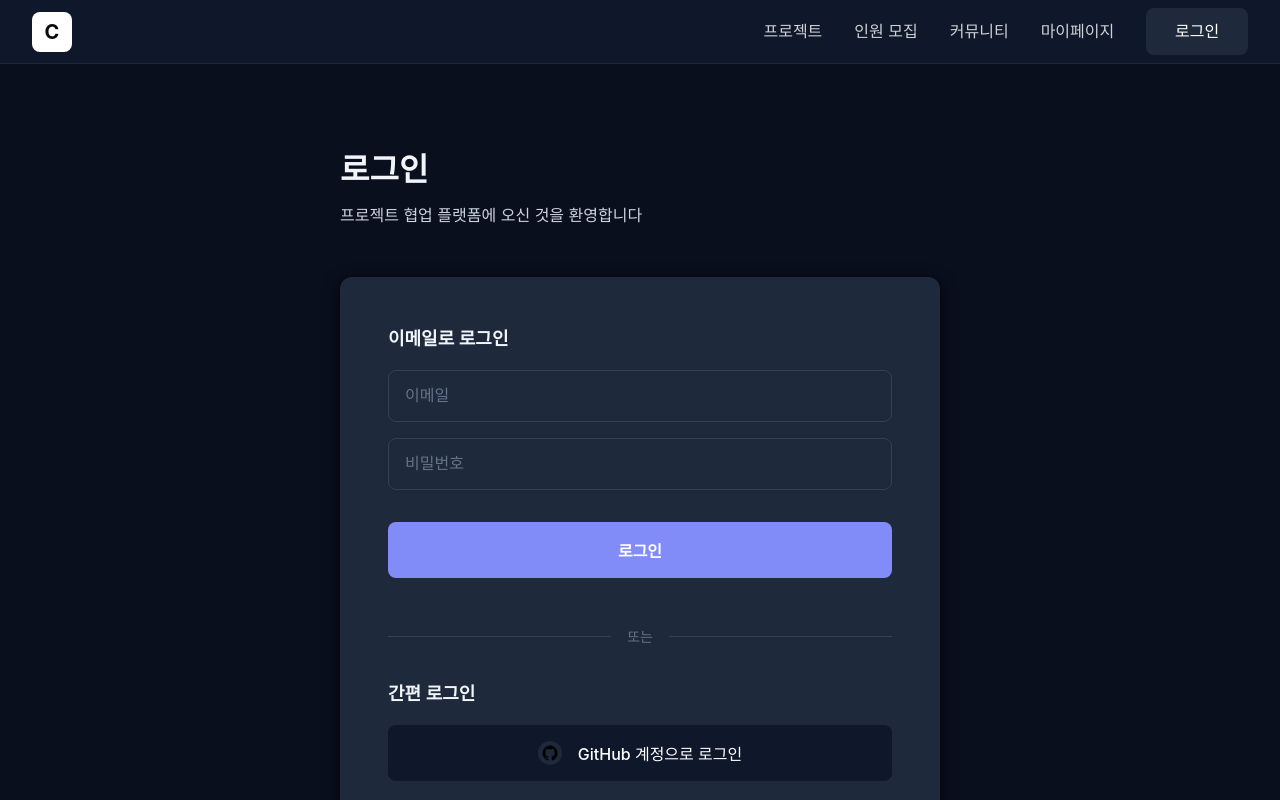
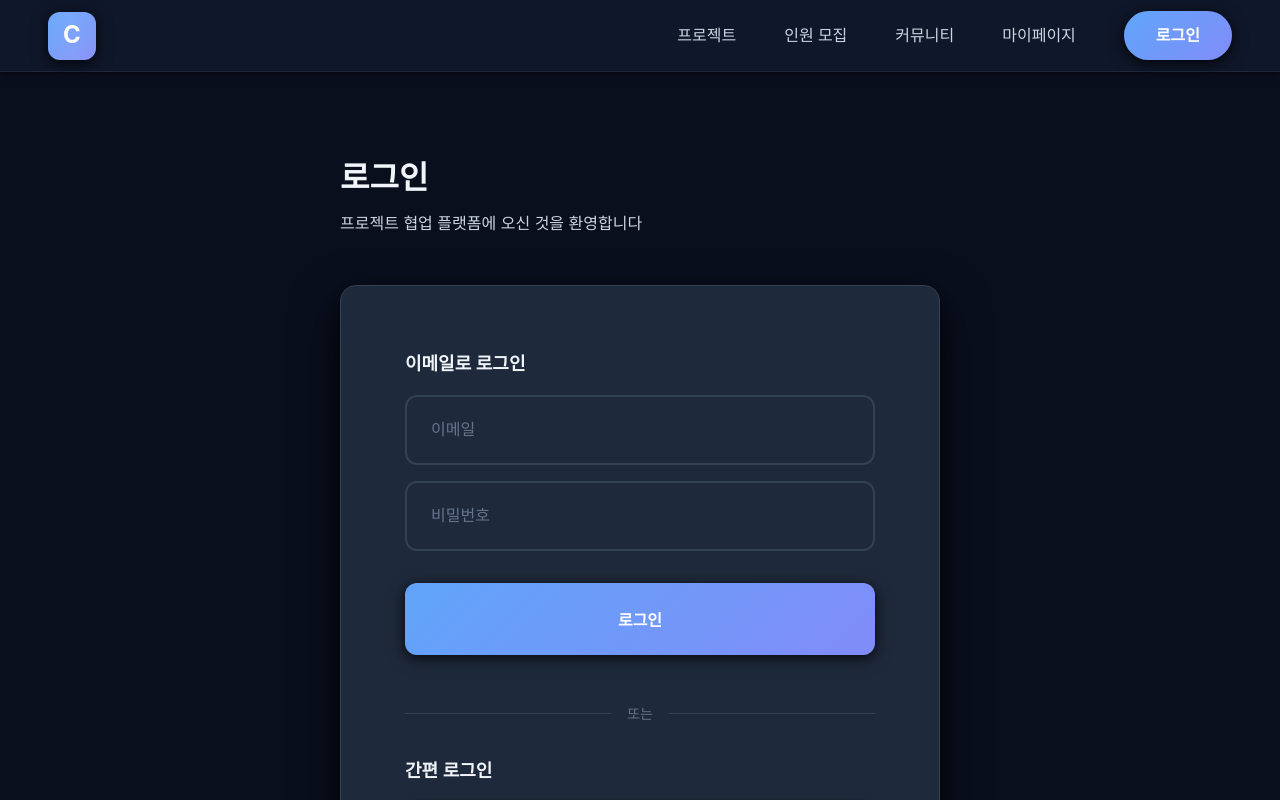
Before and after one commit to P-U-P-Project-Union-Platform/PUP---FrontEnd, a React (Vite) app: page /login in a window 1280 px wide. Shown: the top 800 px of the page. Built offline with nearby package versions, Linux system fonts and the light colour scheme.

Commit message:
style: 디자인 개선

```diff
--- a/src/components/layout/Layout.tsx
+++ b/src/components/layout/Layout.tsx
@@ -5,15 +5,19 @@ import Footer from "./Footer";
 const Wrapper = styled.div`
   width: 100%;
   min-height: 100vh;
-  background: #0a0a0a;
-  color: white;
+  background: var(--color-bg-light);
+  color: var(--color-text-primary);
   display: flex;
   flex-direction: column;
 `;
 
 const Main = styled.main`
   flex: 1;
-  padding-top: 64px; /* Header 높이 보정 */
+  padding-top: 72px; /* Header 높이 보정 */
+
+  @media (max-width: 768px) {
+    padding-top: 64px;
+  }
 `;
 
 export default function Layout({ children }: { children: React.ReactNode }) {
--- a/src/styles/components/footerStyles.ts
+++ b/src/styles/components/footerStyles.ts
@@ -7,17 +7,19 @@ interface ToggleProps {
 
 export const FooterContainer = styled.footer`
   width: 100%;
-  padding: ${theme.spacing.xl} ${theme.spacing['2xl']};
+  padding: ${theme.spacing['2xl']} ${theme.spacing['3xl']};
   display: flex;
   justify-content: space-between;
   align-items: center;
   background: var(--color-bg-dark);
-  color: rgba(255, 255, 255, 0.6);
+  color: var(--color-text-secondary);
   border-top: 1px solid var(--color-border-dark);
+  backdrop-filter: blur(12px);
+  box-shadow: 0 -4px 12px rgba(0, 0, 0, 0.1);
 
   @media (max-width: ${theme.breakpoints.tablet}) {
     flex-direction: column;
-    gap: ${theme.spacing.md};
+    gap: ${theme.spacing.lg};
     padding: ${theme.spacing.xl};
   }
 `;
@@ -34,20 +36,39 @@ export const FooterRight = styled.div`
 `;
 
 export const FooterLink = styled.a`
-  color: rgba(255, 255, 255, 0.6);
+  color: var(--color-text-secondary);
   text-decoration: none;
   font-size: ${theme.fontSizes.sm};
+  font-weight: ${theme.fontWeights.medium};
   cursor: pointer;
-  transition: color ${theme.transitions.base};
+  transition: all ${theme.transitions.base};
+  position: relative;
+  padding: 0.25rem 0;
+
+  &::after {
+    content: '';
+    position: absolute;
+    width: 0;
+    height: 2px;
+    bottom: 0;
+    left: 0;
+    background: var(--gradient-blue);
+    transition: width ${theme.transitions.base};
+  }
 
   &:hover {
-    color: ${theme.colors.textWhite};
+    color: var(--color-text-white);
+
+    &::after {
+      width: 100%;
+    }
   }
 `;
 
 export const ModeText = styled.p`
-  color: rgba(255, 255, 255, 0.6);
+  color: var(--color-text-secondary);
   font-size: ${theme.fontSizes.sm};
+  font-weight: ${theme.fontWeights.medium};
   margin: 0;
 `;
 
--- a/src/styles/components/headerStyles.ts
+++ b/src/styles/components/headerStyles.ts
@@ -7,43 +7,71 @@ export const HeaderContainer = styled.header`
   top: 0;
   left: 0;
   width: 100%;
-  height: 64px;
+  height: 72px;
   background: var(--color-bg-dark);
   color: var(--color-text-white);
   display: flex;
   align-items: center;
   justify-content: space-between;
-  padding: 0 ${theme.spacing.xl};
+  padding: 0 ${theme.spacing['2xl']};
   border-bottom: 1px solid var(--color-border-dark);
+  backdrop-filter: blur(12px);
   z-index: 1000;
+  box-shadow: var(--shadow-sm);
 
   @media (max-width: ${theme.breakpoints.tablet}) {
     padding: 0 ${theme.spacing.lg};
+    height: 64px;
   }
 `;
 
 export const Logo = styled(Link)`
-  width: 40px;
-  height: 40px;
-  background: #ffffff;
-  border-radius: ${theme.borderRadius.md};
+  width: 48px;
+  height: 48px;
+  background: var(--gradient-blue);
+  border-radius: ${theme.borderRadius.lg};
   display: flex;
   align-items: center;
   justify-content: center;
   font-weight: ${theme.fontWeights.bold};
-  color: #0a0a0a;
-  font-size: ${theme.fontSizes.xl};
+  color: var(--color-text-white);
+  font-size: ${theme.fontSizes['2xl']};
   text-decoration: none;
-  transition: transform ${theme.transitions.base};
+  transition: all ${theme.transitions.base};
+  box-shadow: var(--shadow-md);
+  position: relative;
+  overflow: hidden;
+
+  &::before {
+    content: '';
+    position: absolute;
+    top: -50%;
+    left: -50%;
+    width: 200%;
+    height: 200%;
+    background: linear-gradient(
+      45deg,
+      transparent,
+      rgba(255, 255, 255, 0.1),
+      transparent
+    );
+    transform: rotate(45deg);
+    transition: all ${theme.transitions.slow};
+  }
 
   &:hover {
-    transform: scale(1.05);
+    transform: scale(1.08) rotate(-5deg);
+    box-shadow: var(--shadow-lg), var(--shadow-glow);
+
+    &::before {
+      left: 100%;
+    }
   }
 `;
 
 export const Nav = styled.nav`
   display: flex;
-  gap: ${theme.spacing.xl};
+  gap: ${theme.spacing['2xl']};
   align-items: center;
 
   @media (max-width: ${theme.breakpoints.tablet}) {
@@ -52,48 +80,116 @@ export const Nav = styled.nav`
 `;
 
 export const NavLink = styled(Link)`
-  color: rgba(255, 255, 255, 0.8);
+  color: var(--color-text-secondary);
   text-decoration: none;
   font-size: ${theme.fontSizes.base};
+  font-weight: ${theme.fontWeights.medium};
   cursor: pointer;
-  transition: color ${theme.transitions.base};
+  transition: all ${theme.transitions.base};
+  position: relative;
+  padding: 0.5rem 0;
+
+  &::after {
+    content: '';
+    position: absolute;
+    width: 0;
+    height: 2px;
+    bottom: 0;
+    left: 50%;
+    background: var(--gradient-blue);
+    transition: all ${theme.transitions.base};
+    transform: translateX(-50%);
+  }
 
   &:hover {
     color: var(--color-text-white);
+
+    &::after {
+      width: 100%;
+    }
+  }
+
+  @media (max-width: ${theme.breakpoints.tablet}) {
+    font-size: ${theme.fontSizes.sm};
   }
 `;
 
 export const LoginButton = styled(Link)`
-  background: var(--color-border-dark);
+  background: var(--gradient-blue);
   color: var(--color-text-white);
-  padding: 0.7rem 1.8rem;
-  border-radius: ${theme.borderRadius.md};
+  padding: 0.75rem 2rem;
+  border-radius: ${theme.borderRadius.full};
   font-size: ${theme.fontSizes.base};
   cursor: pointer;
-  transition: background ${theme.transitions.base};
+  transition: all ${theme.transitions.base};
   text-decoration: none;
   display: inline-block;
-  font-weight: ${theme.fontWeights.medium};
+  font-weight: ${theme.fontWeights.semibold};
+  box-shadow: var(--shadow-md);
+  position: relative;
+  overflow: hidden;
+
+  &::before {
+    content: '';
+    position: absolute;
+    top: 0;
+    left: -100%;
+    width: 100%;
+    height: 100%;
+    background: linear-gradient(
+      90deg,
+      transparent,
+      rgba(255, 255, 255, 0.2),
+      transparent
+    );
+    transition: left ${theme.transitions.slow};
+  }
 
   &:hover {
-    background: var(--color-border-dark-hover);
+    transform: translateY(-2px);
+    box-shadow: var(--shadow-lg), var(--shadow-glow);
+
+    &::before {
+      left: 100%;
+    }
+  }
+
+  &:active {
+    transform: translateY(0);
+  }
+
+  @media (max-width: ${theme.breakpoints.tablet}) {
+    padding: 0.6rem 1.5rem;
+    font-size: ${theme.fontSizes.sm};
   }
 `;
 
 export const SignupButton = styled(Link)`
   background: transparent;
-  border: 1px solid var(--color-border-dark);
-  color: var(--color-text-white);
-  padding: 0.7rem 1.8rem;
-  border-radius: ${theme.borderRadius.md};
+  border: 2px solid var(--color-primary);
+  color: var(--color-primary);
+  padding: 0.7rem 2rem;
+  border-radius: ${theme.borderRadius.full};
   font-size: ${theme.fontSizes.base};
   cursor: pointer;
   transition: all ${theme.transitions.base};
   text-decoration: none;
   display: inline-block;
-  font-weight: ${theme.fontWeights.medium};
+  font-weight: ${theme.fontWeights.semibold};
 
   &:hover {
-    background: var(--color-border-dark);
+    background: var(--color-primary);
+    color: var(--color-text-white);
+    transform: translateY(-2px);
+    box-shadow: var(--shadow-glow);
+  }
+
+  &:active {
+    transform: translateY(0);
+  }
+
+  @media (max-width: ${theme.breakpoints.tablet}) {
+    padding: 0.55rem 1.5rem;
+    font-size: ${theme.fontSizes.sm};
   }
 `;
--- a/src/styles/pages/authStyles.ts
+++ b/src/styles/pages/authStyles.ts
@@ -39,12 +39,14 @@ export const Description = styled.p`
 
 export const FormCard = styled.div`
   background: var(--color-bg-white);
-  border-radius: ${theme.borderRadius.lg};
-  padding: ${theme.spacing['2xl']};
-  box-shadow: var(--shadow-md);
+  border-radius: ${theme.borderRadius.xl};
+  padding: ${theme.spacing['3xl']};
+  box-shadow: var(--shadow-xl);
+  border: 1px solid var(--color-border);
+  backdrop-filter: blur(20px);
 
   @media (max-width: ${theme.breakpoints.tablet}) {
-    padding: ${theme.spacing.xl};
+    padding: ${theme.spacing['2xl']};
   }
 `;
 
@@ -69,18 +71,26 @@ export const AuthButton = styled.button`
   align-items: center;
   gap: ${theme.spacing.md};
   width: 100%;
-  padding: ${theme.spacing.md} ${theme.spacing.lg};
-  border: none;
-  border-radius: ${theme.borderRadius.md};
-  background-color: var(--color-bg-dark);
-  color: var(--color-text-white);
+  padding: ${theme.spacing.lg};
+  border: 2px solid var(--color-border);
+  border-radius: ${theme.borderRadius.lg};
+  background-color: var(--color-bg-white);
+  color: var(--color-text-primary);
   font-size: ${theme.fontSizes.base};
-  font-weight: ${theme.fontWeights.medium};
+  font-weight: ${theme.fontWeights.semibold};
   cursor: pointer;
-  transition: background ${theme.transitions.base};
+  transition: all ${theme.transitions.base};
+  box-shadow: var(--shadow-sm);
 
   &:hover {
-    background-color: var(--color-bg-dark-hover);
+    background-color: var(--color-bg-gray);
+    border-color: var(--color-border-dark-hover);
+    box-shadow: var(--shadow-md);
+    transform: translateY(-2px);
+  }
+
+  &:active {
+    transform: translateY(0);
   }
 `;
 
@@ -135,17 +145,22 @@ export const Label = styled.label`
 
 export const Input = styled.input`
   width: 100%;
-  padding: ${theme.spacing.md};
-  border: 1px solid var(--color-border);
-  border-radius: ${theme.borderRadius.md};
+  padding: ${theme.spacing.lg};
+  border: 2px solid var(--color-border);
+  border-radius: ${theme.borderRadius.lg};
   font-size: ${theme.fontSizes.base};
   color: var(--color-text-primary);
   background: var(--color-bg-white);
   outline: none;
-  transition: border-color ${theme.transitions.base};
+  transition: all ${theme.transitions.base};
 
   &:focus {
     border-color: var(--color-primary);
+    box-shadow: 0 0 0 3px var(--color-primary-light);
+  }
+
+  &:hover {
+    border-color: var(--color-border-dark-hover);
   }
 
   &::placeholder {
@@ -155,25 +170,59 @@ export const Input = styled.input`
 
 export const SubmitButton = styled.button`
   width: 100%;
-  padding: ${theme.spacing.md} ${theme.spacing.lg};
+  padding: ${theme.spacing.lg};
   border: none;
-  border-radius: ${theme.borderRadius.md};
-  background-color: var(--color-primary);
+  border-radius: ${theme.borderRadius.lg};
+  background: var(--gradient-blue);
   color: var(--color-text-white);
   font-size: ${theme.fontSizes.base};
-  font-weight: ${theme.fontWeights.semibold};
+  font-weight: ${theme.fontWeights.bold};
   cursor: pointer;
-  transition: background ${theme.transitions.base};
+  transition: all ${theme.transitions.base};
   margin-top: ${theme.spacing.md};
+  box-shadow: var(--shadow-md);
+  position: relative;
+  overflow: hidden;
+
+  &::before {
+    content: '';
+    position: absolute;
+    top: 0;
+    left: -100%;
+    width: 100%;
+    height: 100%;
+    background: linear-gradient(
+      90deg,
+      transparent,
+      rgba(255, 255, 255, 0.3),
+      transparent
+    );
+    transition: left ${theme.transitions.slow};
+  }
 
   &:hover {
-    background-color: var(--color-primary-hover);
+    box-shadow: var(--shadow-lg), var(--shadow-glow);
+    transform: translateY(-2px);
+
+    &::before {
+      left: 100%;
+    }
+  }
+
+  &:active {
+    transform: translateY(0);
   }
 
   &:disabled {
     background: var(--color-bg-gray);
     color: var(--color-text-tertiary);
     cursor: not-allowed;
+    box-shadow: none;
+    transform: none;
+
+    &::before {
+      display: none;
+    }
   }
 `;
 
```
Also changed, not shown: src/styles/pages/homeStyles.ts (+48 -9 lines).
